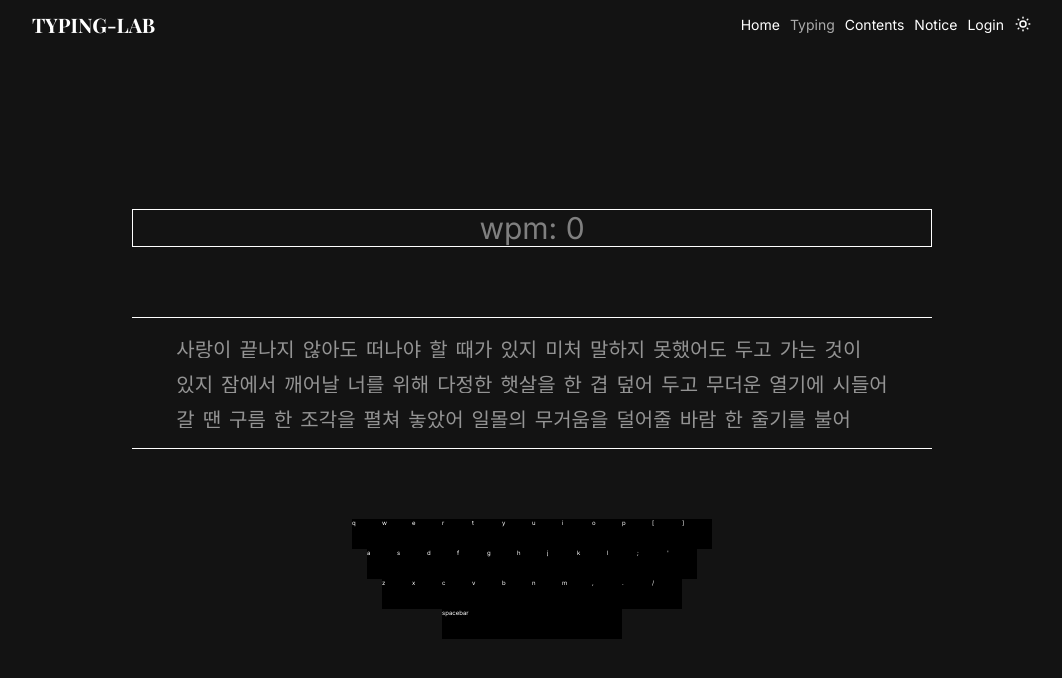
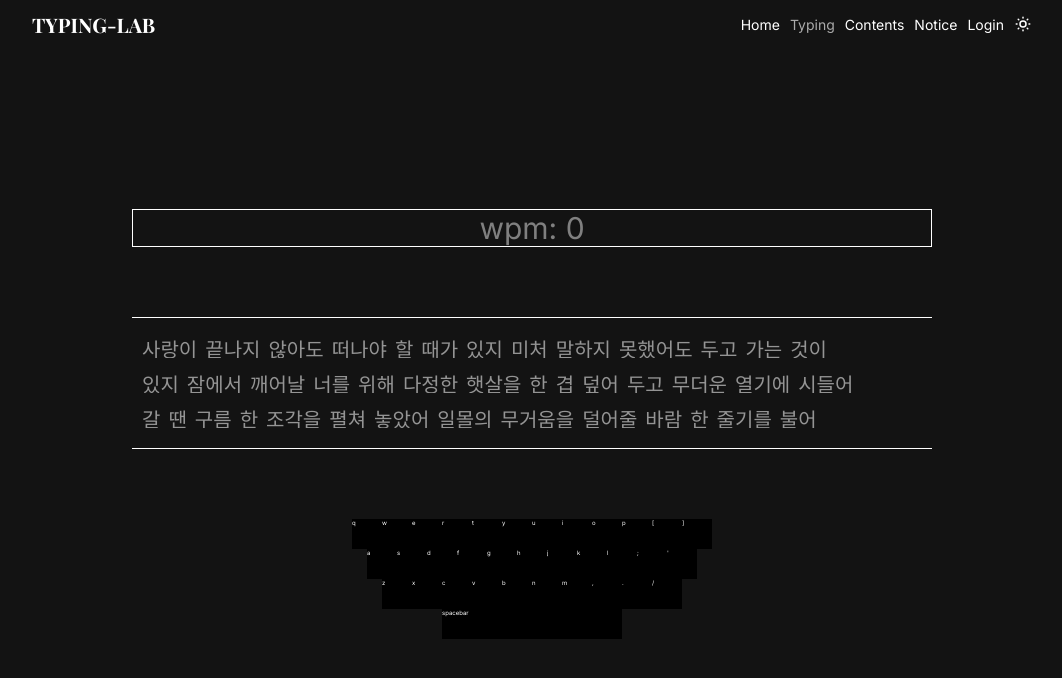
Before and after one commit to lofi-J/Typing-Lab, a Next.js app: page /typing in a window 1280 px wide. Shown: the top 678 px of the page, without its empty margins (108-1170 px from the left). Built offline with nearby package versions, Linux system fonts and the light colour scheme; a web font is replaced by a local one.

Commit message:
[수정] Playground 텍스트 정렬

```diff
--- a/component/typing/Playground/Playground.module.css
+++ b/component/typing/Playground/Playground.module.css
@@ -13,6 +13,6 @@
 	position: relative;
 	display: flex;
 	flex-direction: column;
-	align-items: center;
+	align-items: flex-start;
 	gap: 1.5rem;
 }
--- a/component/typing/ShowLine/ShowLine.module.css
+++ b/component/typing/ShowLine/ShowLine.module.css
@@ -7,6 +7,7 @@
 }
 .line {
 	display: flex;
+	justify-content: flex-start;
 	align-items: center;
 	height: 2rem;
 	& > span {
--- a/component/typing/UserText/UserText.module.css
+++ b/component/typing/UserText/UserText.module.css
@@ -1,7 +1,7 @@
 .lines {
 	position: absolute;
 	top: 0;
-	left: 0.8rem;
+	left: 0;
 	display: flex;
 	flex-direction: column;
 	gap: 1.5rem;
@@ -10,6 +10,7 @@
 }
 .line {
 	display: flex;
+	justify-content: flex-start;
 	align-items: center;
 	width: max-content;
 	height: 2rem;
```
